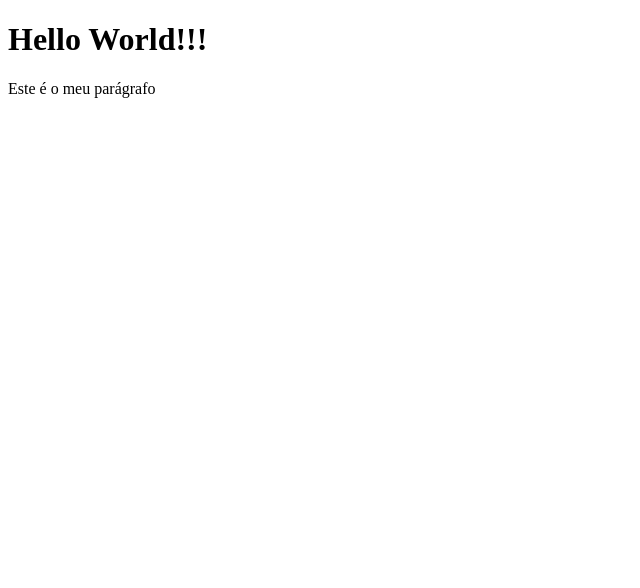
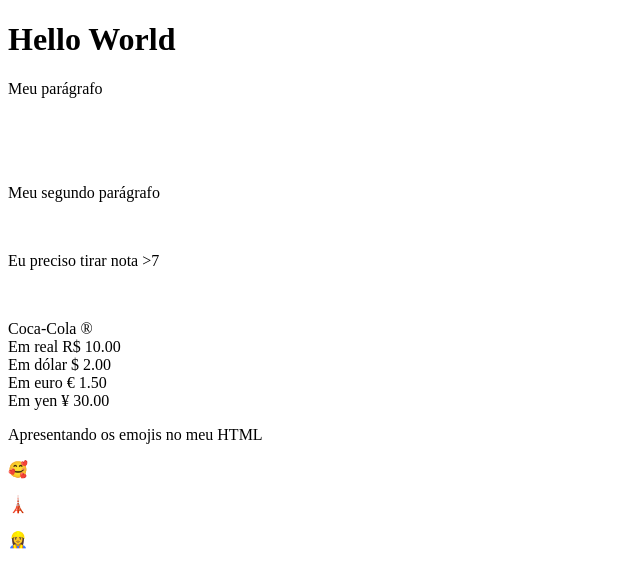
Before and after one commit to Rondp/CSW-SI1N, a plain HTML site: page Index.HTML in a window 1280 px wide. Shown: the whole page, without its empty margins (0-640 px from the left). Drawn offline with Linux system fonts and the light colour scheme.

Commit message:
Add files via upload

```diff
--- a/Index.HTML
+++ b/Index.HTML
@@ -4,12 +4,27 @@
     <meta charset="UTF-8">
     <meta http-equiv="X-UA-Compatible" content="IE=edge">
     <meta name="viewport" content="width=device-width, initial-scale=1.0">
-    <title>Aula-03</title>
+    <title>Aula_04</title>
 </head>
+<h1> Hello World</h1>
 <body>
-    <h1>Hello World!!!</h1>
 
-    <p>Este é o meu parágrafo</p>
+    <p>Meu parágrafo</p>
+    <br>
+    <br>
+    <br>
+    <p>Meu segundo parágrafo</p>
+    <br>
+    <p>Eu preciso tirar nota &gt;7</p>
+    <br>
+    <p> Coca-Cola &reg; <br>Em real R&dollar; 10.00 <br>Em dólar &dollar; 2.00 <br> Em euro &euro; 1.50 <br> Em yen &yen; 30.00</p>
+
+    <p>Apresentando os emojis no meu HTML</p>
+    <p>&#x1f970;</p>
+    <p>&#128508;</p>
+    <p>&#128119;&#8205;&#9792;&#65039;</p>
+
+
 
 
 </body>
```
